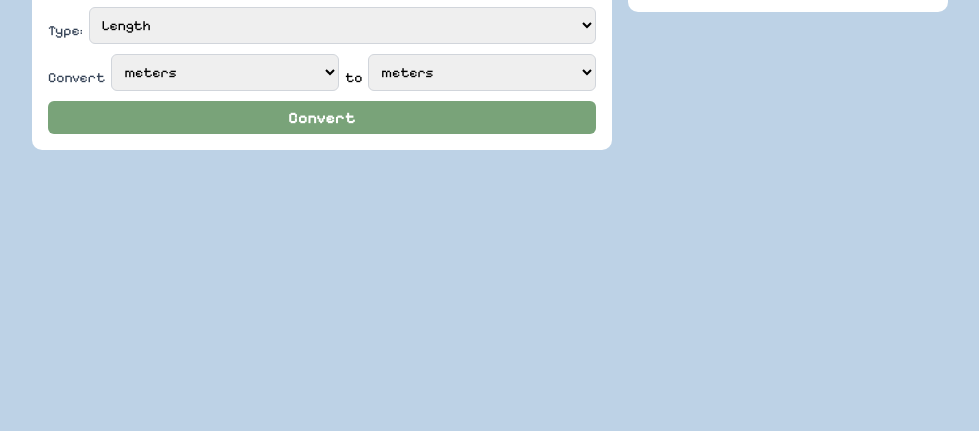
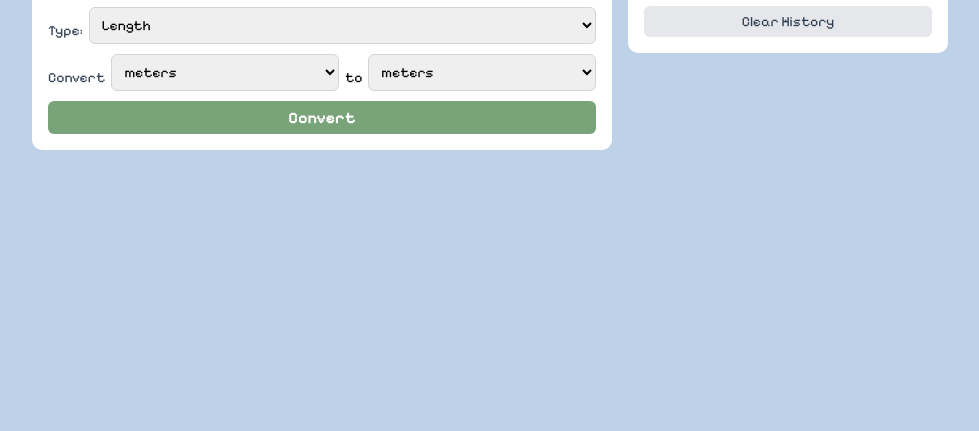
Before and after one commit to mianyay/Unit-converter, a plain HTML site: page index.html in a window 1280 px wide. Shown: the part 369-800 px from the top of the page, without its empty margins (150-1129 px from the left). Drawn offline with Linux system fonts and the light colour scheme.

Commit message:
clear whole history table

```diff
--- a/index.html
+++ b/index.html
@@ -49,6 +49,7 @@
                 </thead>
                 <tbody id="historyBody"></tbody>
             </table>
+            <button onclick="clearHistory()" class="clear-btn">Clear History</button>
         </div>
     </div>
 </body>
--- a/script.js
+++ b/script.js
@@ -122,6 +122,12 @@ function renderhistory() {
     });
 }
 
+function clearHistory() {
+    conversionHistory = [];
+    localStorage.removeItem("conversionHistory");
+    renderhistory();
+}
+
 function convert() {
     const type = document.getElementById("type").value;
     const value = parseFloat(document.getElementById("inputValue").value);
--- a/style.css
+++ b/style.css
@@ -114,4 +114,20 @@ body {
 
 .history th {
     background: #f9fafb;
-};
+}
+
+.clear-btn {
+    width: 100%;
+    margin-top: 10px;
+    padding: 7px;
+    font-size: 14px;
+    background: #e5e7eb;
+    color: #334155;
+    border: none;
+    border-radius: 6px;
+    cursor: pointer;
+}
+
+.clear-btn:hover {
+    background: #d1d5db;
+}
```
